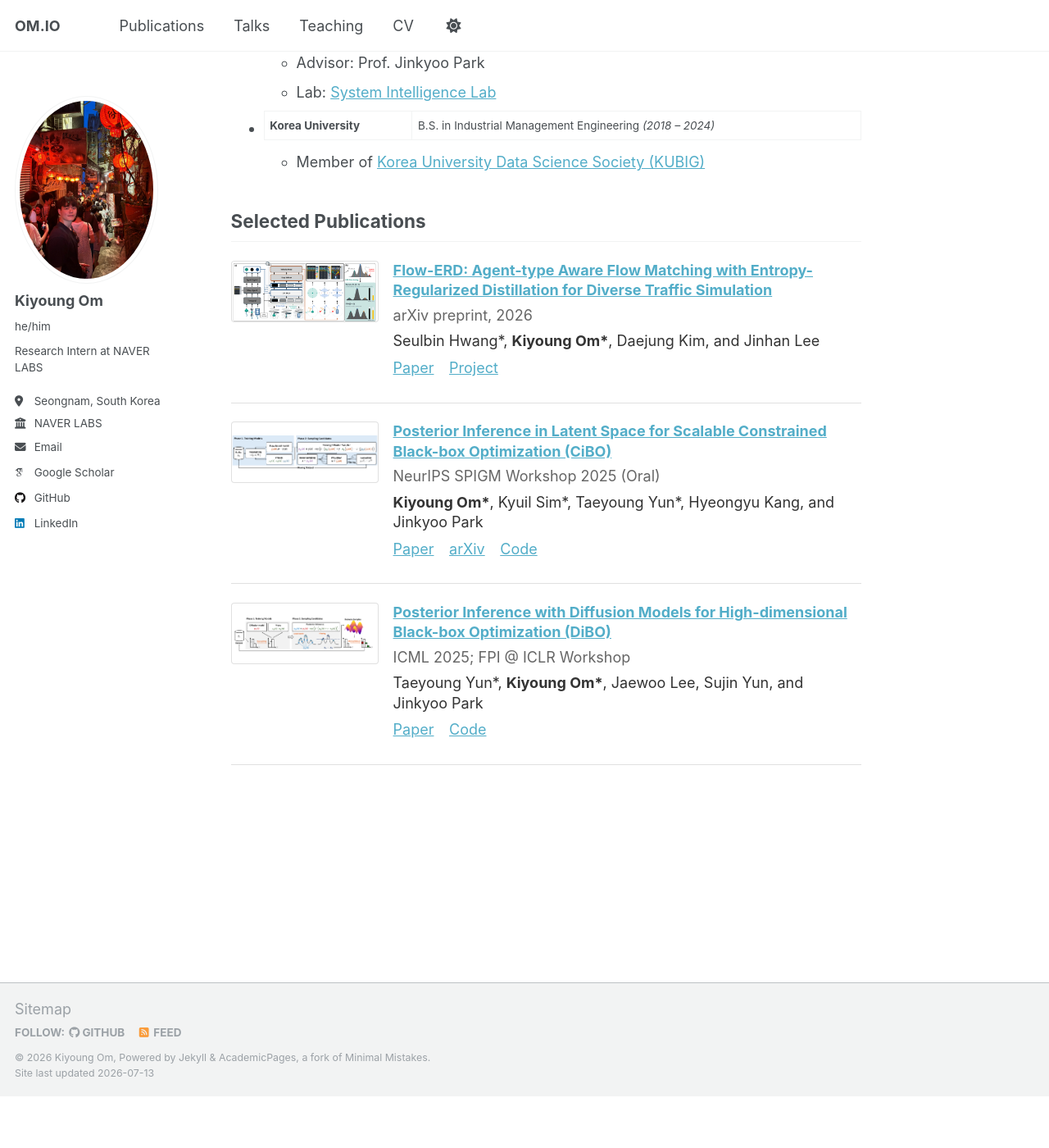
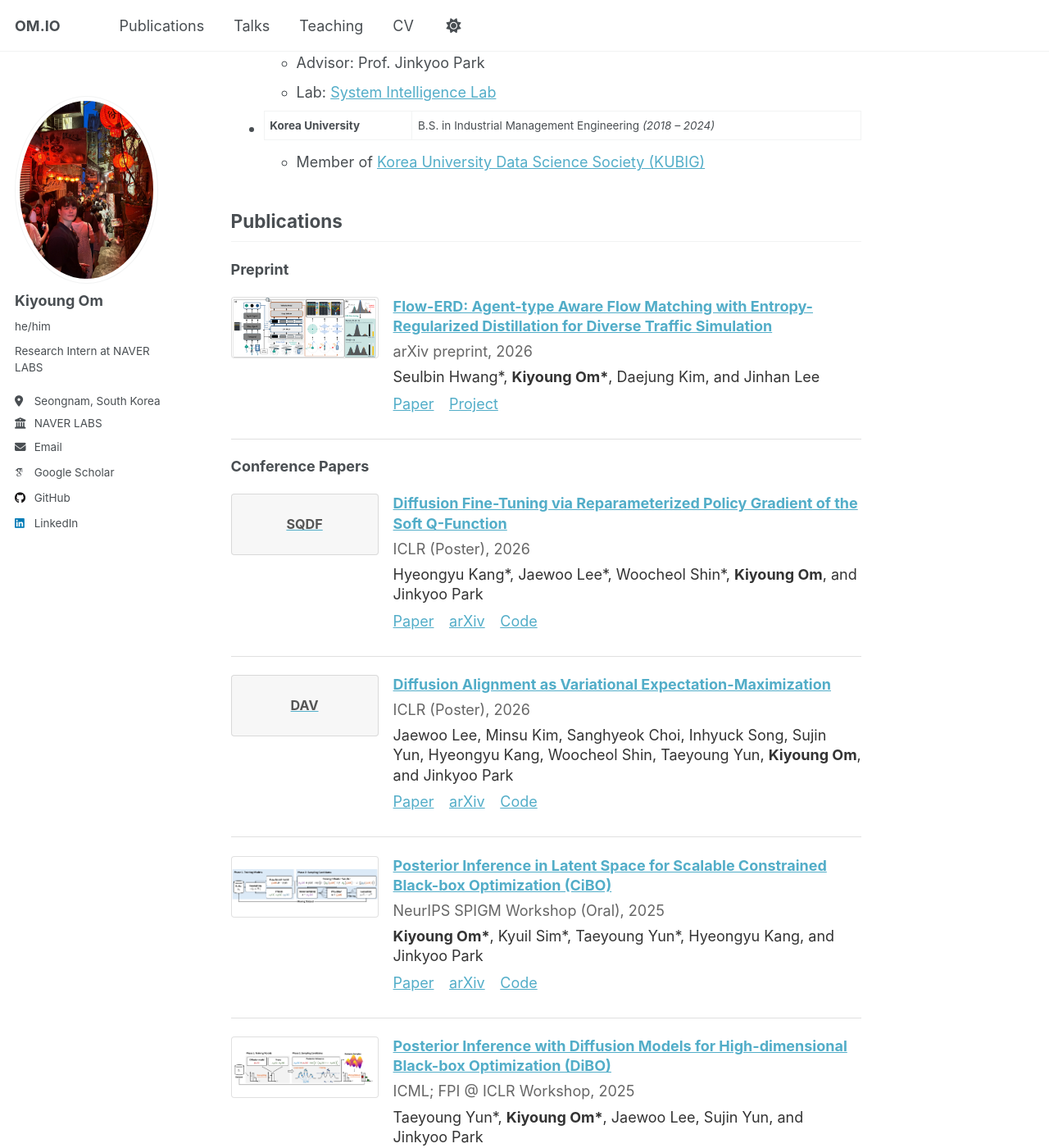
Before and after one commit to umkiyoung/umkiyoung.github.io, a Jekyll site: the page built from _pages/about.md, in a window 1280 px wide and 1400 px high, scrolled down 701 px. Shown: the whole window at 82% size. Built offline with Jekyll 4.4.1, drawn with Linux system fonts in a browser that asks for light colours; some web fonts are replaced; before the commit the page ends 2038 px from its top, so only the background shows below that; some of the changed text lies outside the part shown.

Commit message:
Move section navigation onto homepage

```diff
--- a/_data/navigation.yml
+++ b/_data/navigation.yml
@@ -9,13 +9,13 @@
 
 main:
   - title: "Publications"
-    url: /publications/
+    url: /#publications
 
   - title: "Talks"
-    url: /talks/
+    url: /#talks
 
   - title: "Teaching"
-    url: /teaching/
+    url: /#teaching
 
   # - title: "Portfolio"
   #   url: /portfolio/
--- a/_includes/archive-single-talk.html
+++ b/_includes/archive-single-talk.html
@@ -36,7 +36,7 @@
       <p class="page__meta"><i class="fa fa-clock" aria-hidden="true"></i> {% include read-time.html %}</p>
     {% endif %}
     {% if post.date %}<p class="page__meta"><i class="fa fa-clock" aria-hidden="true"></i> {{ post.date | date: '%B %d, %Y' }}</p>{% endif %}
-    {% if post.venue %}<p class="archive__item-excerpt" itemprop="description">{{post.type}}, {{ post.venue }},  {{post.location}} {% endif %}
+    {% if post.venue %}<p class="archive__item-excerpt" itemprop="description">{{post.type}}, {{ post.venue }}, {{post.location}}</p>{% endif %}
     {% if post.excerpt %}<p class="archive__item-excerpt" itemprop="description">{{ post.excerpt | markdownify }}</p>{% endif %}
   </article>
 </div>
--- /dev/null
+++ b/_includes/publications-list.html
@@ -0,0 +1,27 @@
+{% include base_path %}
+
+{% if site.publication_category %}
+{% for category in site.publication_category %}
+{% assign title_shown = false %}
+{% for post in site.publications reversed %}
+{% if post.category != category[0] %}
+{% continue %}
+{% endif %}
+{% unless title_shown %}
+<h3 class="section-subheading">{{ category[1].title }}</h3>
+<div class="selected-publications publications-list">
+{% assign title_shown = true %}
+{% endunless %}
+{% include publication-card.html item=post %}
+{% endfor %}
+{% if title_shown %}
+</div>
+{% endif %}
+{% endfor %}
+{% else %}
+<div class="selected-publications publications-list">
+{% for post in site.publications reversed %}
+{% include publication-card.html item=post %}
+{% endfor %}
+</div>
+{% endif %}
--- a/_pages/about.md
+++ b/_pages/about.md
@@ -28,52 +28,24 @@ Hi! I'm Kiyoung Om, a research intern on the Robotics & Embodied AI Team at [NAV
 
   * Member of [Korea University Data Science Society (KUBIG)](https://kubigkorea.com/)
 
-## Selected Publications
+<h2 id="publications">Publications</h2>
 
-<div class="selected-publications">
-  <article class="selected-publication">
-    <a class="selected-publication__image" href="/publication/2026-07-08-flow-erd">
-      <img src="/images/publication/flow-erd.png" alt="Flow-ERD framework overview">
-    </a>
-    <div class="selected-publication__content">
-      <h3><a href="/publication/2026-07-08-flow-erd">Flow-ERD: Agent-type Aware Flow Matching with Entropy-Regularized Distillation for Diverse Traffic Simulation</a></h3>
-      <p class="selected-publication__meta">arXiv preprint, 2026</p>
-      <p class="selected-publication__authors">Seulbin Hwang*, <strong>Kiyoung Om*</strong>, Daejung Kim, and Jinhan Lee</p>
-      <p class="selected-publication__links">
-        <a href="https://arxiv.org/abs/2607.06957">Paper</a>
-        <a href="https://seulbinhwang.github.io/flow-erd-project-page/">Project</a>
-      </p>
-    </div>
-  </article>
+{% include publications-list.html %}
 
-  <article class="selected-publication">
-    <a class="selected-publication__image" href="/publication/2025-05-15-cibo">
-      <img src="/images/publication/cibo2.png" alt="CiBO framework overview">
-    </a>
-    <div class="selected-publication__content">
-      <h3><a href="/publication/2025-05-15-cibo">Posterior Inference in Latent Space for Scalable Constrained Black-box Optimization (CiBO)</a></h3>
-      <p class="selected-publication__meta">NeurIPS SPIGM Workshop 2025 (Oral)</p>
-      <p class="selected-publication__authors"><strong>Kiyoung Om*</strong>, Kyuil Sim*, Taeyoung Yun*, Hyeongyu Kang, and Jinkyoo Park</p>
-      <p class="selected-publication__links">
-        <a href="https://openreview.net/forum?id=X4DFcAfkFS">Paper</a>
-        <a href="https://arxiv.org/abs/2507.00480">arXiv</a>
-        <a href="https://github.com/umkiyoung/CiBO">Code</a>
-      </p>
-    </div>
-  </article>
+<h2 id="talks">Talks</h2>
 
-  <article class="selected-publication">
-    <a class="selected-publication__image" href="/publication/2025-05-01-dibo">
-      <img src="/images/publication/dibo.png" alt="DiBO framework overview">
-    </a>
-    <div class="selected-publication__content">
-      <h3><a href="/publication/2025-05-01-dibo">Posterior Inference with Diffusion Models for High-dimensional Black-box Optimization (DiBO)</a></h3>
-      <p class="selected-publication__meta">ICML 2025; FPI @ ICLR Workshop</p>
-      <p class="selected-publication__authors">Taeyoung Yun*, <strong>Kiyoung Om*</strong>, Jaewoo Lee, Sujin Yun, and Jinkyoo Park</p>
-      <p class="selected-publication__links">
-        <a href="https://openreview.net/forum?id=EXds2NBOoq">Paper</a>
-        <a href="https://github.com/umkiyoung/DiBO">Code</a>
-      </p>
-    </div>
-  </article>
-</div>
+{% if site.talkmap_link == true %}
+
+<p style="text-decoration:underline;"><a href="/talkmap.html">See a map of all the places I've given a talk!</a></p>
+
+{% endif %}
+
+{% for post in site.talks reversed %}
+  {% include archive-single-talk.html %}
+{% endfor %}
+
+<h2 id="teaching">Teaching</h2>
+
+{% for post in site.teaching reversed %}
+  {% include archive-single.html %}
+{% endfor %}
--- a/assets/css/main.scss
+++ b/assets/css/main.scss
@@ -41,6 +41,19 @@
     "vendor/font-awesome/brands",
     "vendor/magnific-popup/magnific-popup"
 ;
+
+html {
+  scroll-behavior: smooth;
+}
+
+.page__content h2 {
+  scroll-margin-top: 5rem;
+}
+
+.section-subheading {
+  margin: 1.25rem 0 0.5rem;
+  font-size: 1rem;
+}
 
 .selected-publications {
   margin-top: 1rem;
```
Also changed, not shown: _pages/publications.html (deleted, +0 -39 lines), _pages/talks.html (deleted, +0 -16 lines), _pages/teaching.html (deleted, +0 -12 lines).
